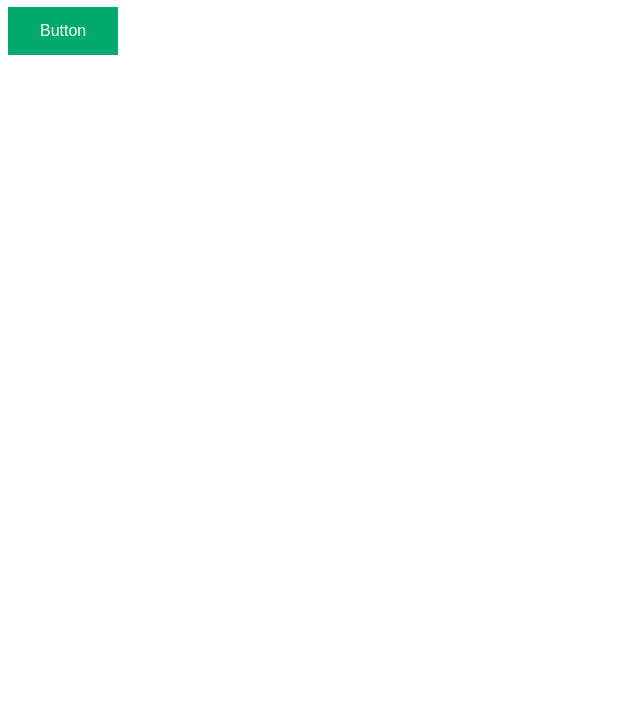
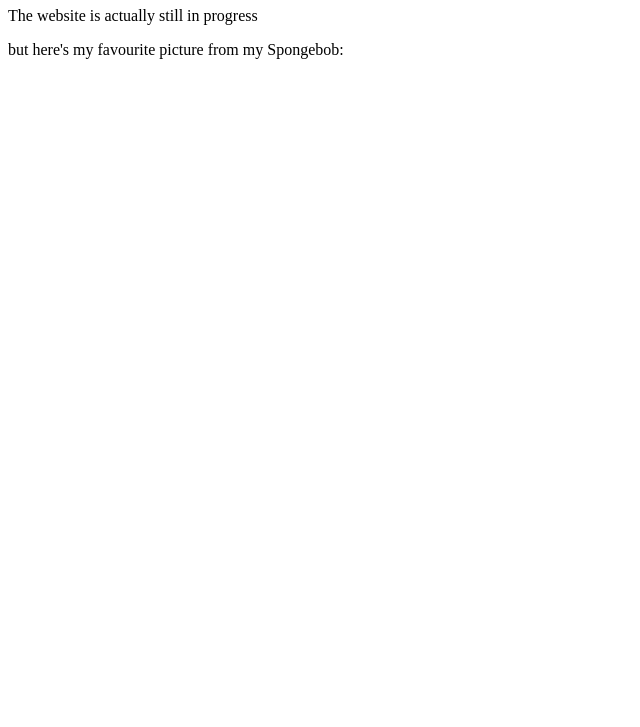
Before and after one commit to arizatrejal01/my-personal-website, a plain HTML site: page index.html in a window 1280 px wide. Shown: the part 73-800 px from the top of the page, without its empty margins (0-640 px from the left). Drawn offline with Linux system fonts and the light colour scheme.

Commit message:
Update index.html

```diff
--- a/index.html
+++ b/index.html
@@ -5,6 +5,8 @@
 	</head>
 	<body>
 		<h1>My Website</h1>
-		<button class = "button">Button</button>
+		<p>The website is actually still in progress</p>
+		<p>but here's my favourite picture from my Spongebob:</p>
+
 	</body>
 </html>
```
